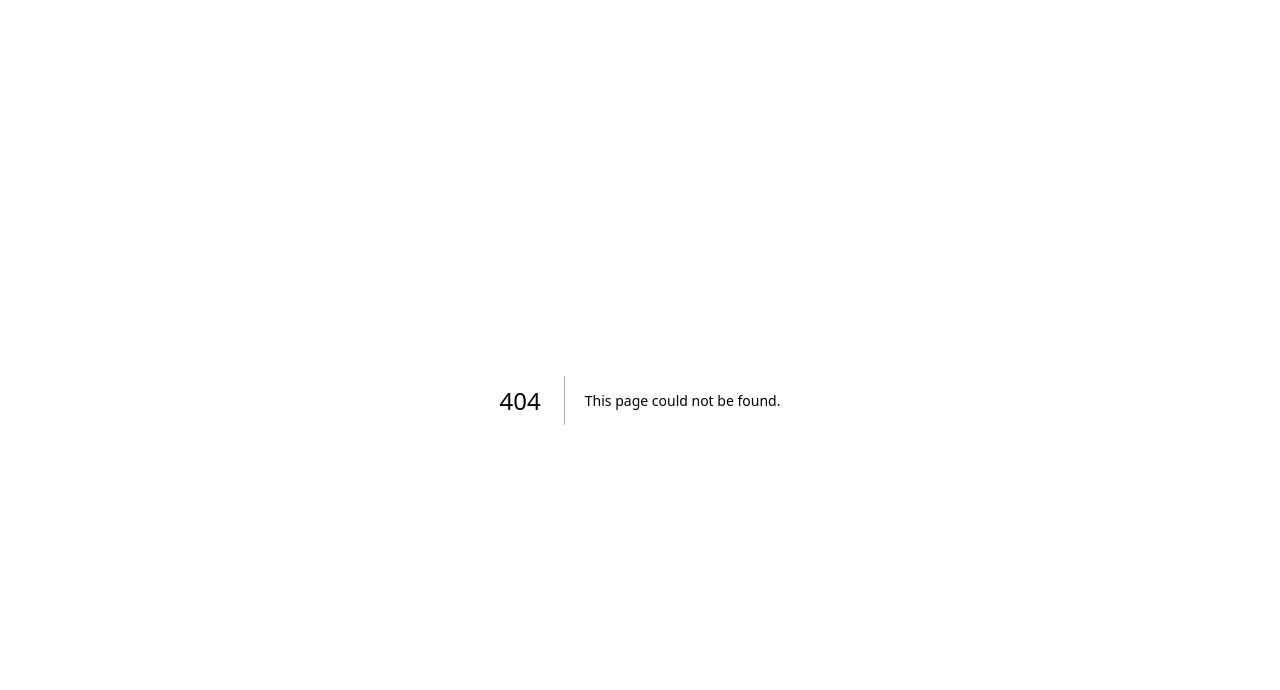
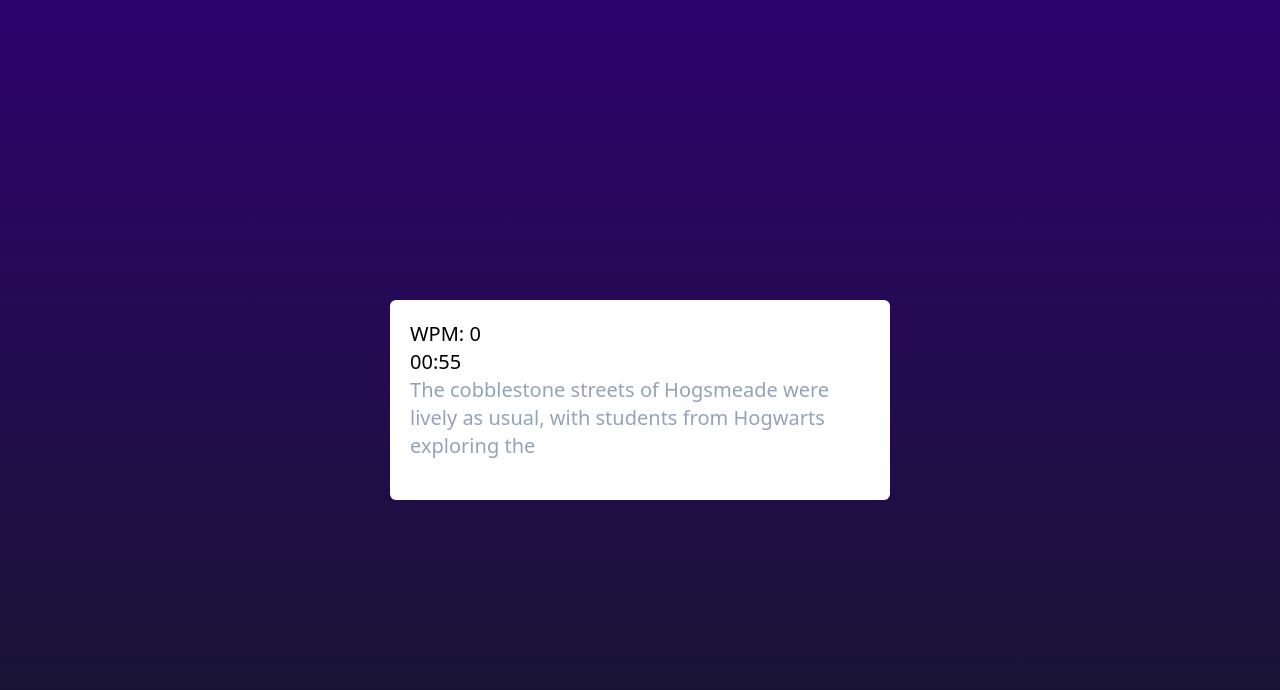
Before and after one commit to dragoncodes/musings, a Next.js app: page /musings/typing-test in a window 1280 px wide. Before the commit this address had no page. Shown: the top 690 px of the page. Built offline with nearby package versions, Linux system fonts and the light colour scheme.

Commit message:
Initial typing test

```diff
--- /dev/null
+++ b/src/app/musings/typing-test/TypingTest.tsx
@@ -0,0 +1,67 @@
+"use client";
+
+import React, { useCallback, useRef, useState } from "react";
+import { CurrentTextDisplay } from "./client/CurrentTextDisplay";
+import { TextInput } from "./client/TextInput";
+import { Commands } from "./client/Commands";
+import { TypedSymbolState } from "./client/types/TypedSymbolState";
+import { Timer } from "./client/Timer";
+
+export function TypingTest(props: { text: string }) {
+  const [cursorIndex, setCursorIndex] = useState(0);
+  const [isTimeUp, setIsTimeUp] = useState(false);
+  const wpm = useRef(0);
+
+  const typedTextStateByIndex = useRef<TypedSymbolState[]>(
+    Array.from(props.text).map(() => "pending"),
+  );
+
+  const onChange = (symbol: string) => {
+    if (symbol === Commands.backspace) {
+      typedTextStateByIndex.current[cursorIndex - 1] = "pending";
+
+      setCursorIndex(cursorIndex - 1);
+
+      return;
+    }
+
+    wpm.current = Math.ceil(cursorIndex / 5);
+
+    const symbolState =
+      props.text[cursorIndex] === symbol ? "correct" : "incorrect";
+
+    typedTextStateByIndex.current[cursorIndex] = symbolState;
+
+    setCursorIndex(cursorIndex + 1);
+
+    props.text[cursorIndex] === symbol;
+  };
+
+  const onTimeUp = useCallback(() => {
+    setIsTimeUp(true);
+  }, []);
+
+  if (isTimeUp) {
+    return (
+      <div className="text-2xl text-white ">RIP... WPM: {wpm.current}</div>
+    );
+  }
+
+  return (
+    <div className="h-[200px] w-[500px] rounded-md bg-white p-5 text-xl">
+      <div>WPM: {wpm.current}</div>
+
+      <Timer time={60 * 1000} onTimeUp={onTimeUp} />
+
+      <CurrentTextDisplay
+        currentIndex={cursorIndex}
+        text={props.text}
+        typedSymbolState={typedTextStateByIndex.current}
+      />
+
+      <TextInput onChange={onChange} />
+
+      <span className="text-[#f00]" text-slate-700 />
+    </div>
+  );
+}
--- /dev/null
+++ b/src/app/musings/typing-test/client/Commands.ts
@@ -0,0 +1,14 @@
+export enum Commands {
+  backspace = "[backspace]",
+  delete = "[delete]",
+  arrowUp = "[arrow-up]",
+  arrowDown = "[arrow-down]",
+  arrowLeft = "[arrow-left]",
+  arrowRight = "[arrow-right]",
+  shortDown = "[short-down]",
+  control = "[control]",
+  alt = "[alt]",
+  escape = "[escape]",
+}
+
+export type Command = keyof typeof Commands;
--- /dev/null
+++ b/src/app/musings/typing-test/client/CurrentTextDisplay.tsx
@@ -0,0 +1,44 @@
+import { useEffect, useState } from "react";
+import { TypedSymbolState } from "./types/TypedSymbolState";
+
+const pageSize = 100;
+
+export function CurrentTextDisplay(props: {
+  text: string;
+  typedSymbolState: TypedSymbolState[];
+  currentIndex: number;
+}) {
+  const [shownTextPage, setShownTextPage] = useState(0);
+
+  const rangeStart = shownTextPage * pageSize;
+  const rangeEnd = (shownTextPage + 1) * pageSize;
+
+  const text = props.text.substring(rangeStart, rangeEnd).split("");
+
+  const isNextPage = props.currentIndex === rangeEnd;
+
+  useEffect(() => {
+    if (isNextPage) {
+      setShownTextPage((page) => page + 1);
+    }
+  }, [isNextPage]);
+
+  return (
+    <div className="text-white ">
+      {text.map((char, index) => (
+        <span
+          key={`char-at-index-${index}`}
+          className={`${
+            props.typedSymbolState[rangeStart + index] === "incorrect"
+              ? "text-[#f00]"
+              : props.typedSymbolState[rangeStart + index] === "pending"
+              ? "text-slate-400"
+              : "text-green-300"
+          }`}
+        >
+          {char}
+        </span>
+      ))}
+    </div>
+  );
+}
--- /dev/null
+++ b/src/app/musings/typing-test/client/TextInput.tsx
@@ -0,0 +1,56 @@
+"use client";
+
+import React, { KeyboardEvent, useCallback, useEffect } from "react";
+import { Command, Commands } from "./Commands";
+
+export const TextInput = React.memo(function TextInput(props: {
+  onChange: (typedSymbol: Command | string) => void;
+}) {
+  const onChange = useCallback(
+    (e: KeyboardEvent<HTMLInputElement>) => {
+      const typedSymbol = keyEventToString(e);
+
+      if (typedSymbol) {
+        props.onChange(typedSymbol);
+      }
+    },
+    [props.onChange],
+  );
+
+  useEffect(() => {
+    document.addEventListener("keydown", onChange as any);
+
+    return () => {
+      document.removeEventListener("keydown", onChange as any);
+    };
+  }, [onChange]);
+
+  return <div></div>;
+});
+
+function keyEventToString(event: KeyboardEvent<any>): Command | string | null {
+  const key = event.key;
+  const shiftKey = event.shiftKey;
+
+  // If the key is a single character and not a control character, return it
+  if (key.length === 1) {
+    return key;
+  }
+
+  // Handle special cases
+  switch (key) {
+    case "Enter":
+      return "\n";
+    case "Tab":
+      return "\t";
+    case "Space":
+    case " ":
+      return " ";
+    case "Backspace":
+      return Commands.backspace;
+    case "Delete":
+      return Commands.delete;
+    default:
+      return null;
+  }
+}
--- /dev/null
+++ b/src/app/musings/typing-test/client/TextToType.tsx
@@ -0,0 +1,7 @@
+import React from "react";
+
+export const TypedTextDisplay = React.memo(function TypedTextDisplay(props: {
+  text: string;
+}) {
+  return null;
+});
--- /dev/null
+++ b/src/app/musings/typing-test/client/Timer.tsx
@@ -0,0 +1,48 @@
+"use client";
+
+import React from "react";
+import { useEffect, useRef, useState } from "react";
+
+export const Timer = React.memo(function Timer(props: {
+  time: number;
+  onTimeUp: () => void;
+}) {
+  const [timeLeft, setTimeLeft] = useState(props.time);
+  const lastTick = useRef(Date.now());
+
+  function loop() {
+    if (Date.now() - lastTick.current >= 1000) {
+      setTimeLeft((timeLeft) => timeLeft - 1000);
+
+      lastTick.current = Date.now();
+    } else if (timeLeft > 0) {
+      requestAnimationFrame(loop);
+    }
+  }
+
+  useEffect(() => {
+    if (timeLeft <= 0) {
+      props.onTimeUp();
+
+      return;
+    }
+
+    const animationFrameId = requestAnimationFrame(loop);
+
+    return () => {
+      cancelAnimationFrame(animationFrameId);
+    };
+  }, [timeLeft, props.onTimeUp]);
+
+  return <div>{formatMillisToMinSec(timeLeft)}</div>;
+});
+
+function formatMillisToMinSec(millis: number): string {
+  let totalSeconds = Math.floor(millis / 1000);
+  let minutes = Math.floor(totalSeconds / 60);
+  let seconds = totalSeconds % 60;
+
+  return `${minutes < 10 ? "0" + minutes : minutes}:${
+    seconds < 10 ? "0" : ""
+  }${seconds}`;
+}
--- /dev/null
+++ b/src/app/musings/typing-test/client/types/TypedSymbolState.ts
@@ -0,0 +1 @@
+export type TypedSymbolState = "correct" | "incorrect" | "pending";
--- /dev/null
+++ b/src/app/musings/typing-test/page.tsx
@@ -0,0 +1,40 @@
+import { TypingTest } from "./TypingTest";
+
+export default function TypingTestPage() {
+  return (
+    <div className="flex min-h-screen flex-col items-center justify-center bg-gradient-to-b from-[#2e026d] to-[#15162c]">
+      <TypingTest text={text} />
+    </div>
+  );
+}
+
+const text = `The cobblestone streets of Hogsmeade were lively as usual, with students from Hogwarts exploring the various magical shops and eateries. Warm light spilled from the windows of Honeydukes, where enchanted candies danced playfully on the shelves.
+
+Eleanor, a third-year Ravenclaw, strolled through the bustling streets with her friends. But today, something was different. Just past the Three Broomsticks, where previously there had been an empty lot, stood a quaint little shop with a sign reading: "Magical Miscellanea".
+
+Curious, Eleanor entered the shop. The interior was dim, filled with rows of peculiar objects; some floating, others glowing, and a few that seemed to vanish and reappear. An elderly witch with silver hair and twinkling blue eyes stood behind the counter.
+
+"New in town?" she asked, a warm smile stretching across her face.
+
+"We've never seen this shop before," Eleanor replied.
+
+"It only appears when someone truly needs it," the witch explained, her voice soft and melodic.
+
+Eleanor looked around and was drawn to a small, shimmering vial. It was filled with a liquid that constantly changed color, reminding her of a northern lights' display.
+
+"What's this?" she asked.
+
+"That, my dear, is the Essence of True Sight. It helps one see the world as it truly is, beyond the veil of deception," the witch replied.
+
+Eleanor felt a strong urge to possess it. "How much?"
+
+The witch smiled. "It's not about galleons here. What you desire requires a memory. A happy one."
+
+Eleanor hesitated but then recalled a moment when she felt truly alive, her first time on a broomstick. She described the feeling, the freedom, and the joy. The vial glowed even brighter.
+
+"An excellent exchange," the witch said, handing her the vial.
+
+As Eleanor left the shop, she felt a lightness in her heart. The Magical Miscellanea had given her more than just an object; it had reminded her of the magic within herself.
+
+And as mysteriously as it had appeared, by the next Hogsmeade visit, the shop was gone, leaving behind only memories and tales of enchantment.
+`;
```
